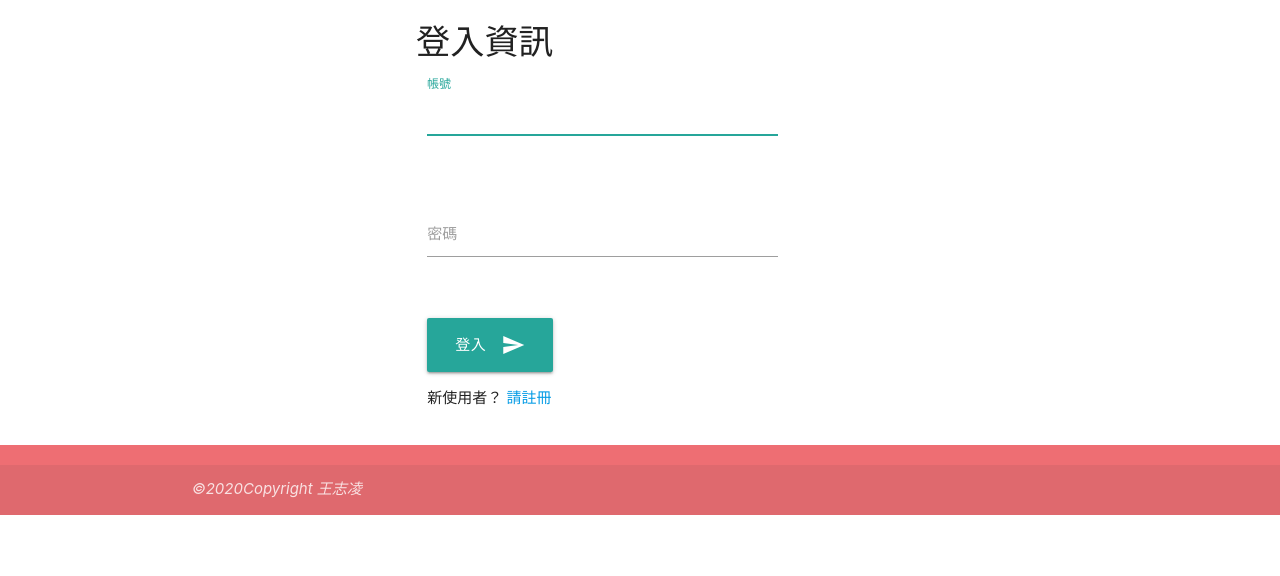
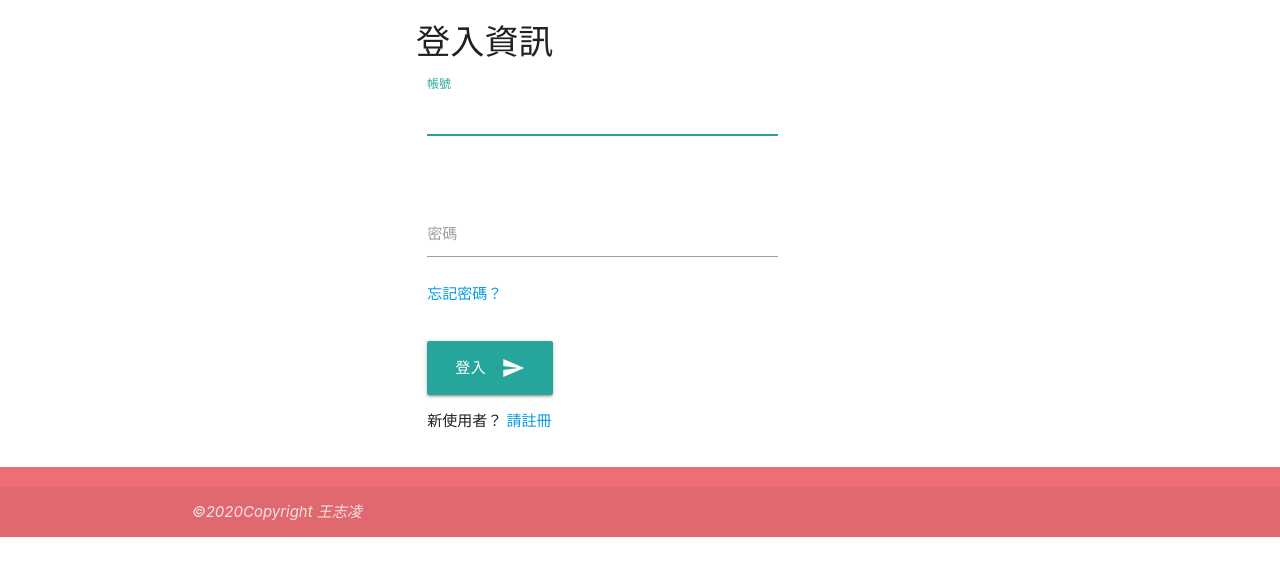
Before and after one commit to ri0806449/repos, a CodeIgniter app: page /database/index.php/loginn/index in a window 1280 px wide. Shown: the top 576 px of the page. Run offline with CodeIgniter, Linux system fonts and the light colour scheme.

Commit message:
明天繼續完成忘記密碼的部分

```diff
--- a/CIpro/application/views/loginn/Content.php
+++ b/CIpro/application/views/loginn/Content.php
@@ -44,6 +44,7 @@
               <input id="login_user_password" type="password" class="validate" name ="login_user_password" value="<?= set_value('login_user_password')  ?>" >
               <label for="login_user_password">密碼</label>
               <span class="helper-text reg_error" data-error="wrong" data-success=""><?= form_error('login_user_password'); ?></span>
+              <a href="<?= base_url() ?>index.php/user_authentication/user_register">忘記密碼？</a>
             </div>
           </div>
           <button class="btn waves-effect waves-light btn-large" type="submit" name="action">登入
--- a/CIpro/application/views/loginn/Footer.php
+++ b/CIpro/application/views/loginn/Footer.php
@@ -1,3 +1,4 @@
+ 	<script  src="https://code.jquery.com/jquery-3.5.1.min.js"  integrity="sha256-9/aliU8dGd2tb6OSsuzixeV4y/faTqgFtohetphbbj0="  crossorigin="anonymous"></script>
  	<script src="https://cdnjs.cloudflare.com/ajax/libs/materialize/1.0.0/js/materialize.min.js"></script>
   	 <footer class = "page-footer">
 		 <div class="footer-copyright">
@@ -12,10 +13,6 @@
 	 	  $(document).ready(function(){
 		    $('.tap-target').tapTarget();
 		  });
-		  $("#edit_user_profile").on("click",function()
-		  {
-
-		  });
 	 </script>
  </body>
 </html>
--- a/CIpro/application/views/loginn/Header.php
+++ b/CIpro/application/views/loginn/Header.php
@@ -2,6 +2,7 @@
 <html>
 <head>
 	<title>	<?php echo $title  ?></title>
+	<meta name="viewport" content="width=device-width, initial-scale=1, shrink-to-fit=no">
 	<link rel="stylesheet" href="https://cdnjs.cloudflare.com/ajax/libs/materialize/1.0.0/css/materialize.min.css">
 	<link href="https://fonts.googleapis.com/icon?family=Material+Icons" rel="stylesheet">
 	<link rel="stylesheet" type="text/css" href="<?php echo base_url();?>css/all.css">
```
